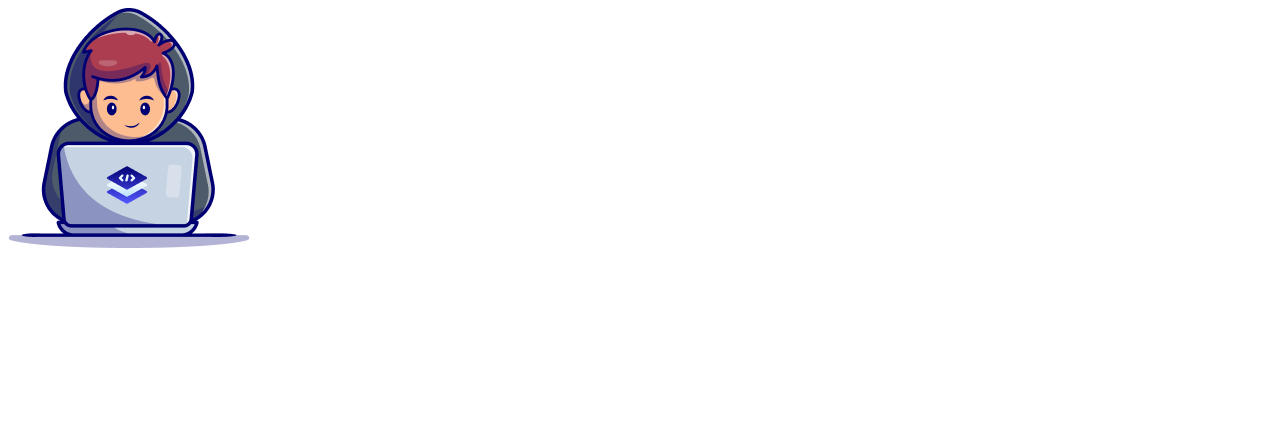
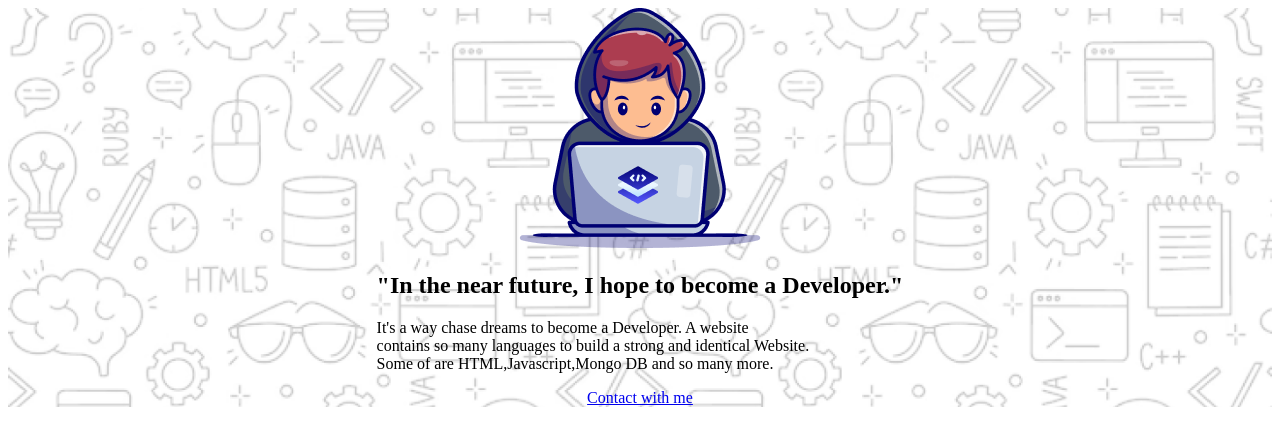
Before and after one commit to moinul4005/My-first-Assignment-01, a plain HTML site: page index.html in a window 1280 px wide. Drawn offline with Linux system fonts and the light colour scheme.

Commit message:
added to banner lastly

```diff
--- a/index.html
+++ b/index.html
@@ -14,10 +14,16 @@
 
     </header>
     <main>
-        <section>
-            <div>
+        <section class="banner">
+            <div class="banner-image">
                 <img src="./assets/Group.png" alt="">
             </div>
+            <div>
+                <h2 class="banner-title">"In the near future, I hope to become a Developer."</h2>
+                <p class="banner-body">It's a way chase dreams to become a Developer. A website <br> contains so many languages to build a strong and identical Website. <br> Some of are HTML,Javascript,Mongo DB and so many more.</p>
+            </div>
+
+            <a href="#footer" class="banner-btn">Contact with me</a>
         </section>
 
     </main>
--- a/styles/style.css
+++ b/styles/style.css
@@ -0,0 +1,10 @@
+/* banner styles */
+.banner{
+    background-image:url(../assets/Hero-bg.png);
+    background-size: cover;
+    height: max-content;
+    display: flex;
+    align-items: center;
+    justify-content: center;
+    flex-direction: column;
+}
```
